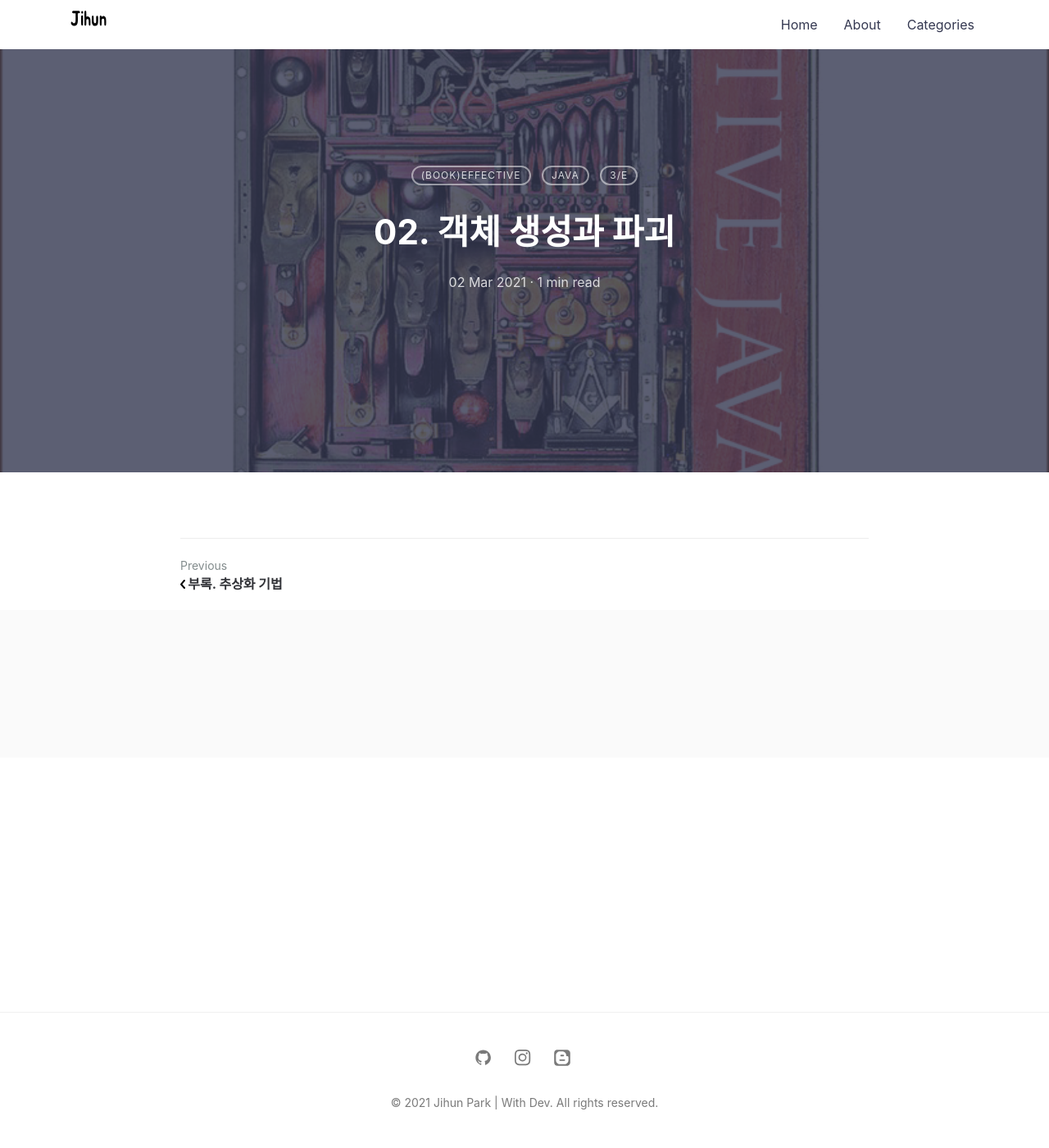
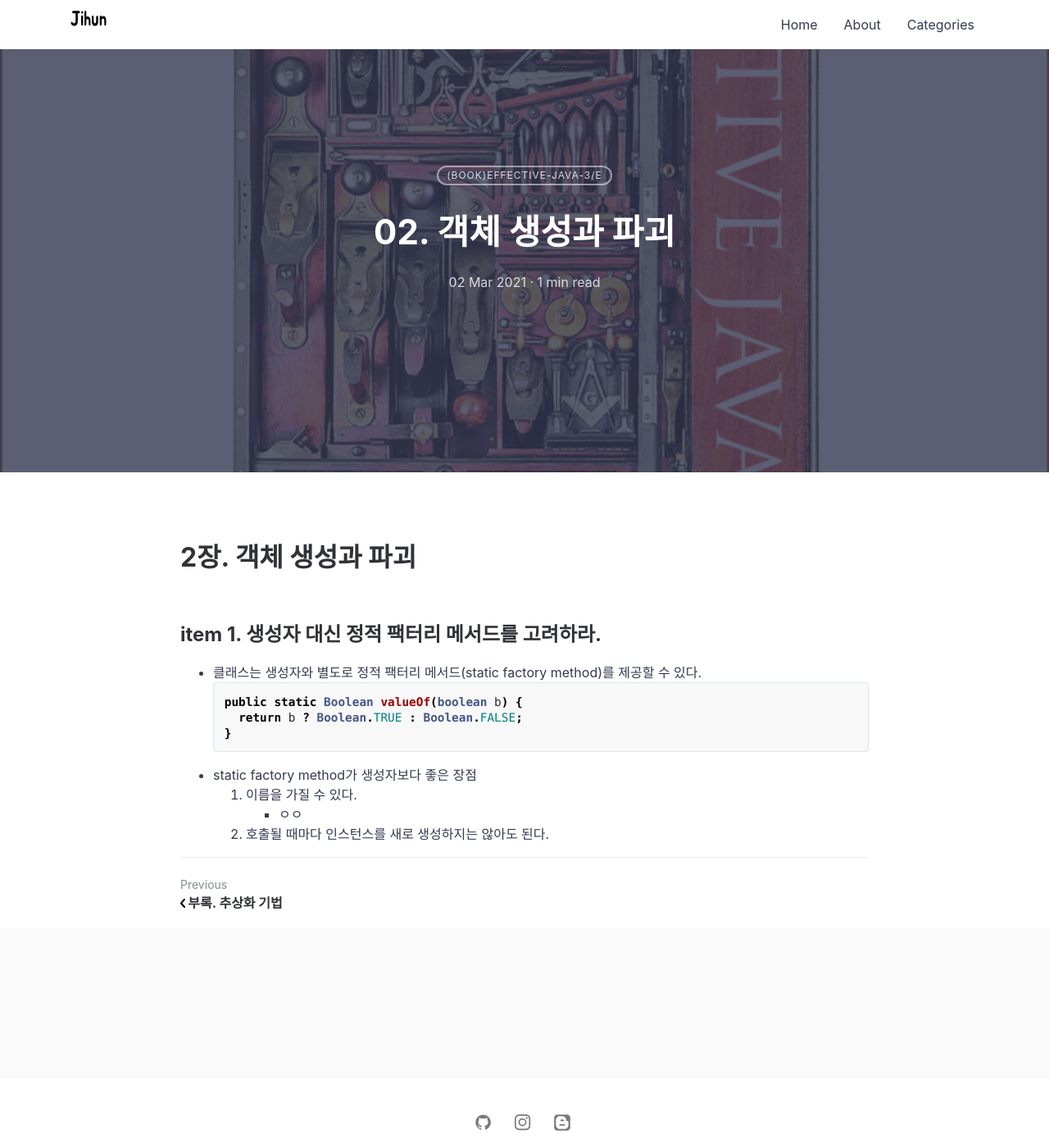
Before and after one commit to jihunparkme/jihunparkme.github.io, a Jekyll site: the page built from _posts/2021-03-02-EffectiveJava_객체_생성과_파괴.md, in a window 1280 px wide and 1400 px high. Shown: the whole window at 82% size. Built offline with Jekyll 4.4.1, drawn with Linux system fonts in a browser that asks for light colours; comment, search, counter and statistics services are not loaded.

Commit message:
add contents

````diff
--- a/_posts/2021-03-02-EffectiveJava_객체_생성과_파괴.md
+++ b/_posts/2021-03-02-EffectiveJava_객체_생성과_파괴.md
@@ -2,7 +2,24 @@
 layout: post
 title: 02. 객체 생성과 파괴
 summary: 객체 생성과 파괴
-categories: (Book)Effective JAVA 3/E
+categories: (Book)Effective-JAVA-3/E
 featured-img: EFF_JAVA
 # mathjax: true
 ---
+
+# 2장. 객체 생성과 파괴
+
+<br>
+## item 1. 생성자 대신 정적 팩터리 메서드를 고려하라.
+
+- 클래스는 생성자와 별도로 정적 팩터리 메서드(static factory method)를 제공할 수 있다.
+```java
+public static Boolean valueOf(boolean b) {
+    return b ? Boolean.TRUE : Boolean.FALSE;
+}
+```
+
+- static factory method가 생성자보다 좋은 장점
+  1. 이름을 가질 수 있다.
+     - ㅇㅇ
+  2. 호출될 때마다 인스턴스를 새로 생성하지는 않아도 된다.
````
